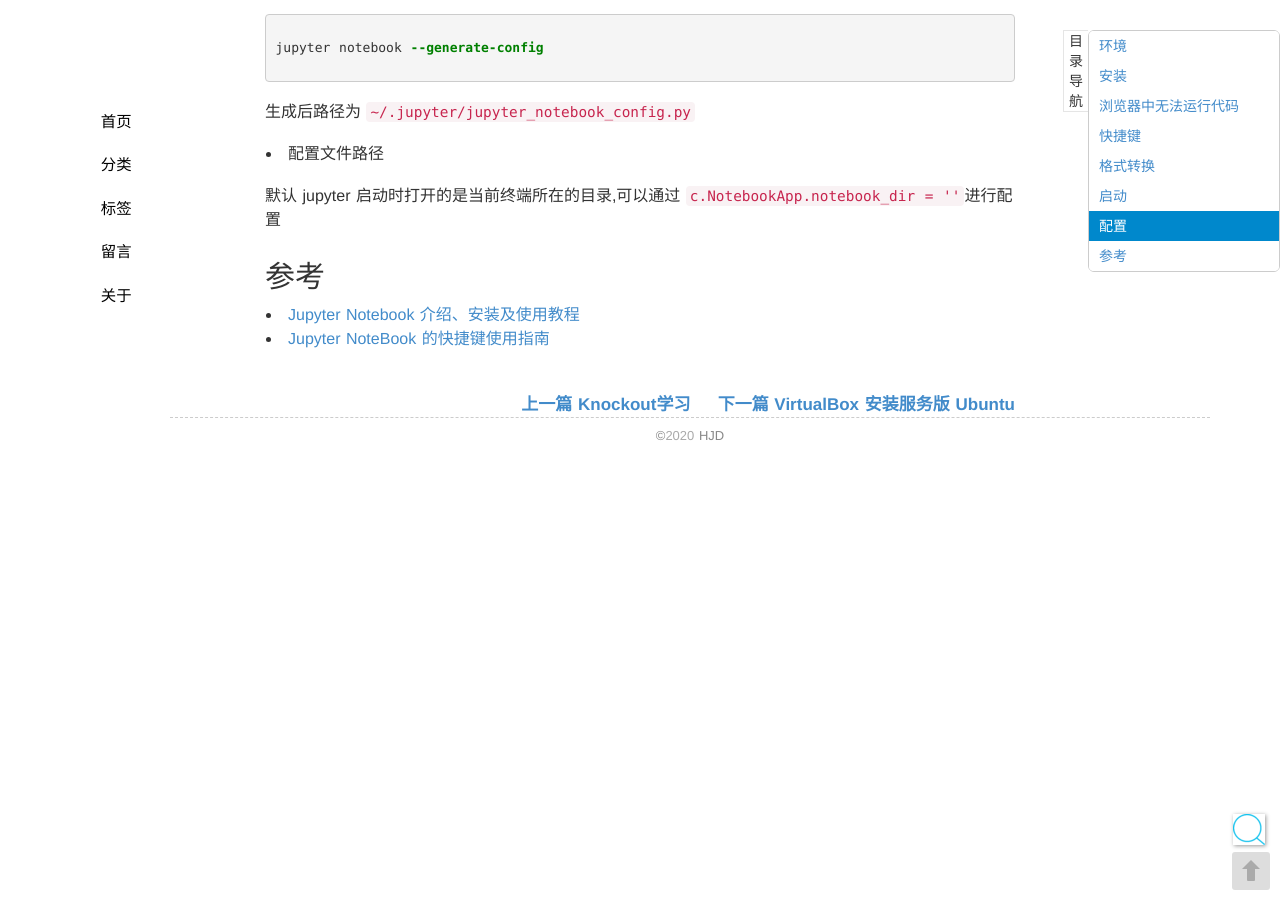
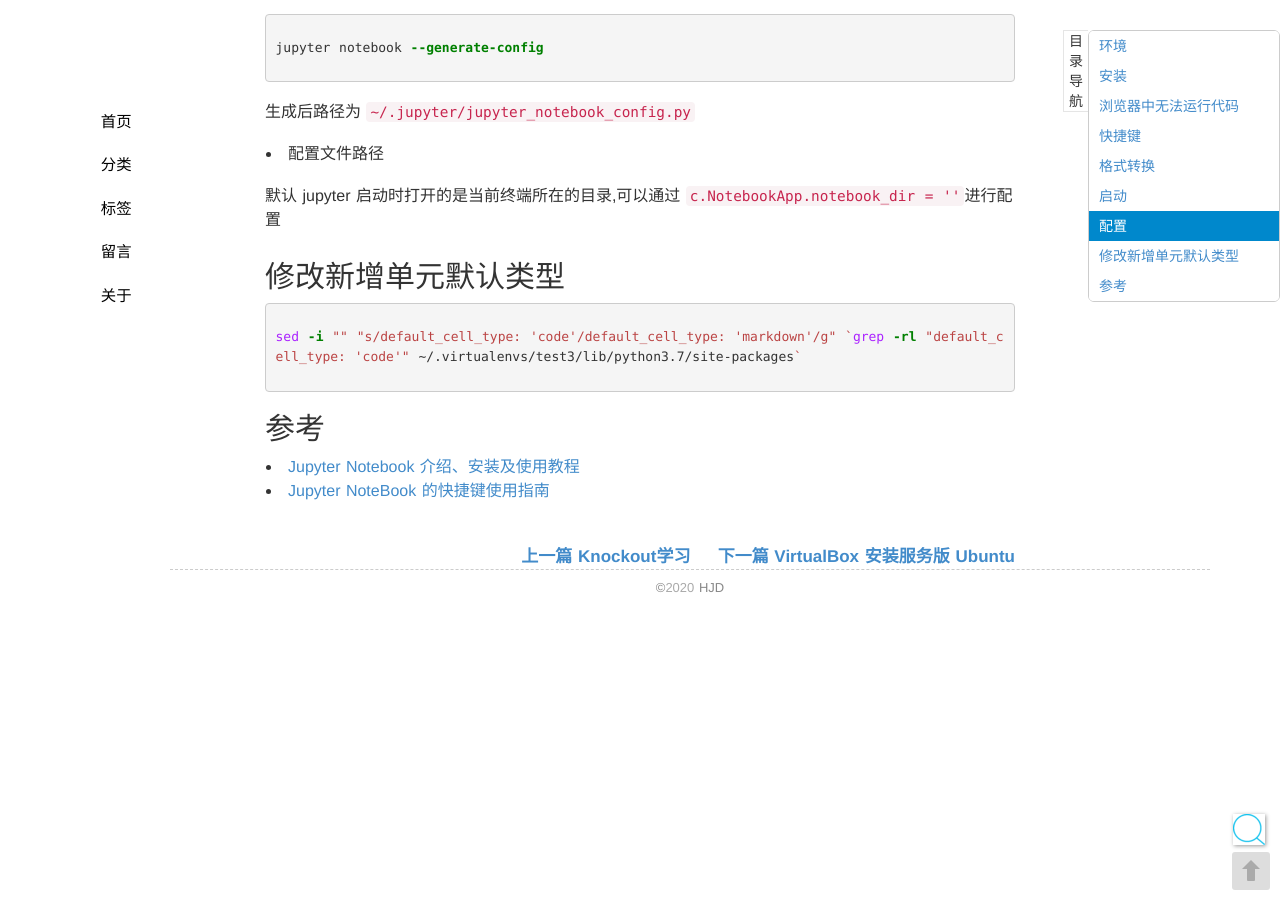
Before and after one commit to seekplum/seekplum.github.io, a Jekyll site: the page built from _posts/2019-06-28-jupyter-notebook.md, in a window 1280 px wide and 900 px high, scrolled down 2326 px. Built offline with Jekyll 4.4.1, drawn with Linux system fonts in a browser that asks for light colours; comment, search, counter and statistics services are not loaded.

Commit message:
MOD: jupyter notebook 修改新增单元默认类型

````diff
--- a/_posts/2019-06-28-jupyter-notebook.md
+++ b/_posts/2019-06-28-jupyter-notebook.md
@@ -105,6 +105,12 @@ jupyter notebook --generate-config
 
 默认 jupyter 启动时打开的是当前终端所在的目录,可以通过 `c.NotebookApp.notebook_dir = ''`进行配置
 
+## 修改新增单元默认类型
+
+```bash
+sed -i "" "s/default_cell_type: 'code'/default_cell_type: 'markdown'/g" `grep -rl "default_cell_type: 'code'" ~/.virtualenvs/test3/lib/python3.7/site-packages`
+```
+
 ## 参考
 
 - [Jupyter Notebook 介绍、安装及使用教程](https://zhuanlan.zhihu.com/p/33105153)
````
